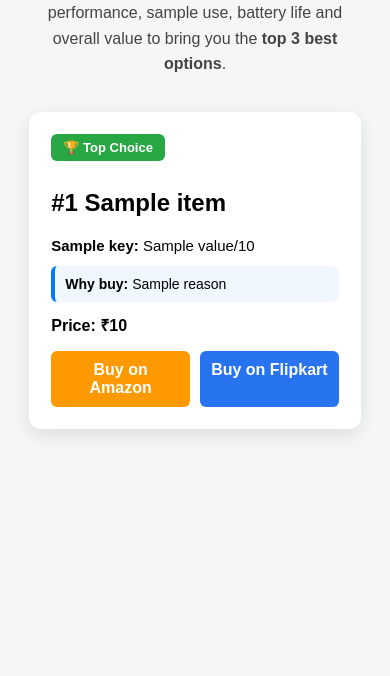
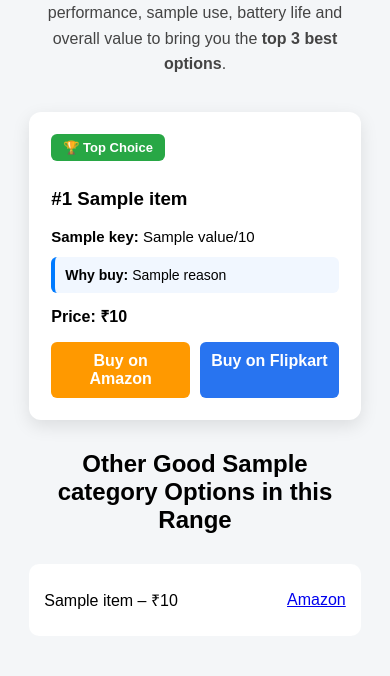
Before and after one commit to Shubh10091997/top3-mobile, a Flask app: template templates/result.html in a window 390 px wide. Shown: the part 241-917 px from the top of the page. Before the commit the page ends 676 px from the top, so only its background shows below. Run offline with Flask 3, Linux system fonts and the light colour scheme; the template is opened without the code that fills it: most values are stand-ins (such as "Sample title", 1, 10 or a date in 2020).

Commit message:
Updated result page with Top 3 and Other phones UI

```diff
--- a/templates/result.html
+++ b/templates/result.html
@@ -29,6 +29,11 @@
     h1 {
       text-align: center;
       margin: 30px 0 10px;
+    }
+
+    h2 {
+      margin-top: 30px;
+      text-align: center;
     }
 
     .subtitle {
@@ -127,6 +132,25 @@
       font-weight: bold;
     }
 
+    .other-list {
+      margin-top: 30px;
+      background: white;
+      border-radius: 10px;
+      padding: 15px;
+    }
+
+    .other-item {
+      padding: 10px 0;
+      border-bottom: 1px solid #ddd;
+      display: flex;
+      justify-content: space-between;
+      align-items: center;
+    }
+
+    .other-item:last-child {
+      border-bottom: none;
+    }
+
     @media (max-width: 900px) {
       .card {
         width: 100%;
@@ -139,13 +163,15 @@
 
 <div class="container">
 
-  {% if items|length == 0 %}
+{% if top3|length == 0 %}
   <h1>No Results Found</h1>
   <p style="text-align:center;">
     {{ message if message else "Try increasing your budget or changing preference." }}
   </p>
+
 {% else %}
 
+  <!-- TOP 3 SECTION -->
   <h1>Top 3 {{ category }} under ₹{{ budget }}</h1>
   <div class="subtitle">Best for {{ use }}</div>
 
@@ -156,7 +182,7 @@
   </div>
 
   <div class="cards">
-      {% for item in items %}
+    {% for item in top3 %}
     <div class="card">
 
       {% if loop.index == 1 %}
@@ -165,10 +191,10 @@
         <span class="badge alt">Best Alternative</span>
       {% endif %}
 
-        <h2>#{{ loop.index }} {{ item.name }}</h2>
+      <h3>#{{ loop.index }} {{ item.name }}</h3>
 
       {% for key, value in item.items() %}
-          {% if key not in ["name", "price", "reason", "amazon", "flipkart"] %}
+        {% if key not in ["name","price","reason","amazon","flipkart"] %}
           <div class="spec">
             <strong>{{ key.capitalize() }}:</strong> {{ value }}/10
           </div>
@@ -177,7 +203,7 @@
 
       <div class="reason">
         <strong>Why buy:</strong>
-          {{ item.reason if item.reason else "Best option in this price range" }}
+        {{ item.reason }}
       </div>
 
       <div class="price">
@@ -185,11 +211,10 @@
       </div>
 
       <div class="buy-buttons">
-          <a class="amazon" href="/go/amazon" target="_blank">
+        <a class="amazon" href="{{ item.amazon if item.amazon else '/go/amazon' }}" target="_blank">
           Buy on Amazon
         </a>
-
-          <a class="flipkart" href="/go/flipkart" target="_blank">
+        <a class="flipkart" href="{{ item.flipkart if item.flipkart else '/go/flipkart' }}" target="_blank">
           Buy on Flipkart
         </a>
       </div>
@@ -198,6 +223,20 @@
     {% endfor %}
   </div>
 
+  <!-- OTHER PHONES SECTION -->
+  {% if others|length > 0 %}
+  <h2>Other Good {{ category }} Options in this Range</h2>
+
+  <div class="other-list">
+    {% for item in others %}
+      <div class="other-item">
+        <span>{{ item.name }} – ₹{{ item.price }}</span>
+        <a href="{{ item.amazon if item.amazon else '/go/amazon' }}" target="_blank">Amazon</a>
+      </div>
+    {% endfor %}
+  </div>
+  {% endif %}
+
 {% endif %}
 
 </div>
```
Lines whose indentation alone changed are shown as unchanged.
